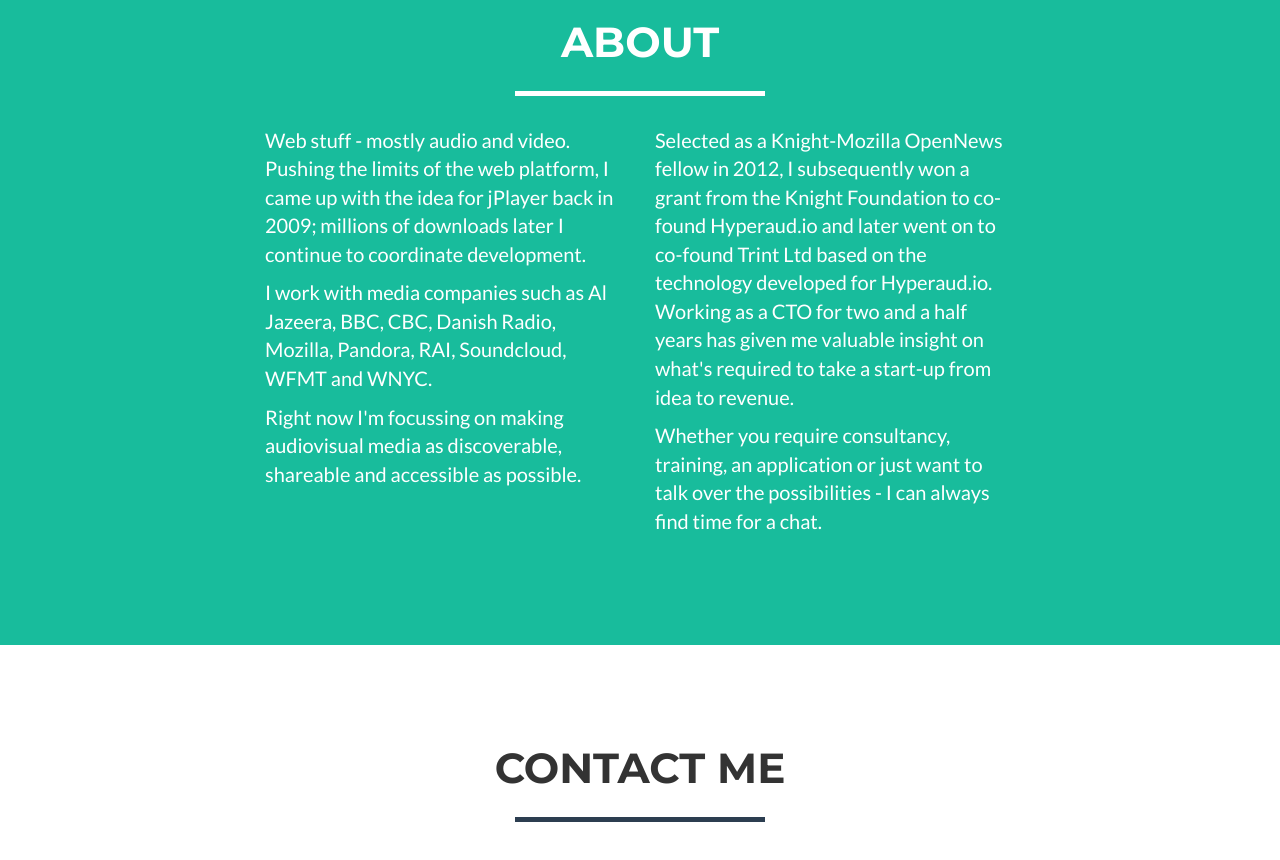
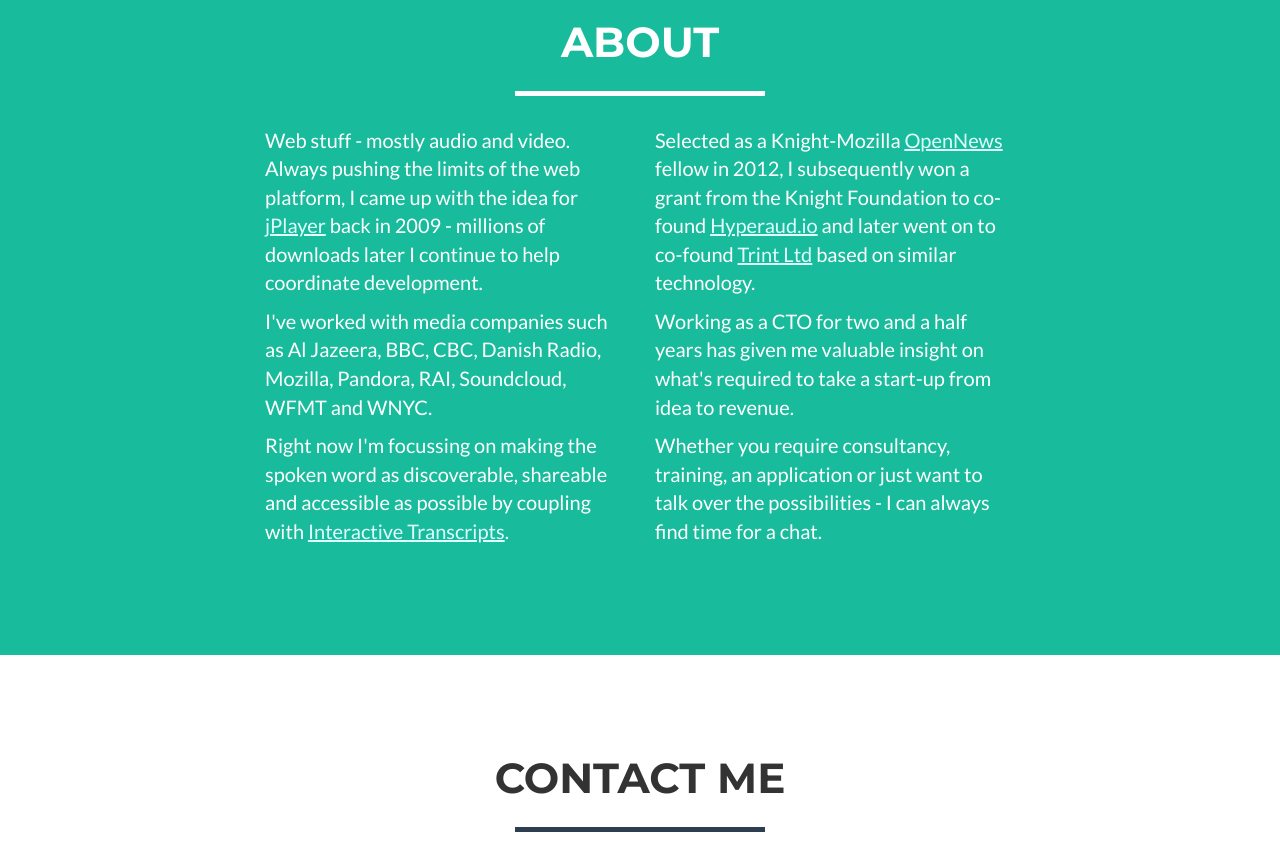
Before and after one commit to maboa/maboa.co, a website: page index.html in a window 1280 px wide. Shown: the part 1940-2800 px from the top of the page. Drawn offline with nearby package versions, Linux system fonts and the light colour scheme.

Commit message:
tweaks to main text

```diff
--- a/css/freelancer.css
+++ b/css/freelancer.css
@@ -184,6 +184,13 @@
   background: #18BC9C;
   color: white;
 }
+
+section.success a {
+  color: #e0ffff;
+  text-decoration: underline;
+  text-decoration-skip: ink;
+}
+
 @media (max-width: 767px) {
   section {
     padding: 75px 0;
--- a/index.html
+++ b/index.html
@@ -18,7 +18,7 @@
     <link href="vendor/bootstrap/css/bootstrap.min.css" rel="stylesheet">
 
     <!-- Theme CSS -->
-    <link href="css/freelancer.min.css" rel="stylesheet">
+    <link href="css/freelancer.css" rel="stylesheet">
 
     <!-- Custom Fonts -->
     <link href="vendor/font-awesome/css/font-awesome.min.css" rel="stylesheet" type="text/css">
@@ -79,7 +79,7 @@
                     <div class="intro-text">
                         <h1 class="name">Mark Boas</h1>
                         <hr class="star-light">
-                        <span class="skills">Creative Technologist - Media Developer - Project Manager</span>
+                        <span class="skills">Web Developer - Project Manager - Media Technologist</span>
                     </div>
                 </div>
             </div>
@@ -201,12 +201,13 @@
             </div>
             <div class="row">
                 <div class="col-lg-4 col-lg-offset-2">
-                    <p>Web stuff - mostly audio and video. Pushing the limits of the web platform, I came up with the idea for jPlayer back in 2009; millions of downloads later I continue to coordinate development.</p>
-                    <p>I work with media companies such as Al Jazeera, BBC, CBC, Danish Radio, Mozilla, Pandora, RAI, Soundcloud, WFMT and WNYC.</p>
-                    <p>Right now I'm focussing on making audiovisual media as discoverable, shareable and accessible as possible.</p>
+                    <p>Web stuff - mostly audio and video. Always pushing the limits of the web platform, I came up with the idea for <a href="http://jPlayer.org">jPlayer</a> back in 2009 - millions of downloads later I continue to help coordinate development.</p>
+                    <p>I've worked with media companies such as Al Jazeera, BBC, CBC, Danish Radio, Mozilla, Pandora, RAI, Soundcloud, WFMT and WNYC.</p>
+                    <p>Right now I'm focussing on making the spoken word as discoverable, shareable and accessible as possible by coupling with <a href="https://en.wikipedia.org/wiki/Interactive_Transcripts">Interactive Transcripts</a>.</p>
                 </div>
                 <div class="col-lg-4">
-                    <p>Selected as a Knight-Mozilla OpenNews fellow in 2012, I subsequently won a grant from the Knight Foundation to co-found Hyperaud.io and later went on to co-found Trint Ltd based on the technology developed for Hyperaud.io. Working as a CTO for two and a half years has given me valuable insight on what's required to take a start-up from idea to revenue.</p>
+                    <p>Selected as a Knight-Mozilla <a href="https://opennews.org/">OpenNews</a> fellow in 2012, I subsequently won a grant from the Knight Foundation to co-found <a href="http://hyperaud.io">Hyperaud.io</a> and later went on to co-found <a href="https://trint.com">Trint Ltd</a> based on similar technology.</p>
+                    <p>Working as a CTO for two and a half years has given me valuable insight on what's required to take a start-up from idea to revenue.</p>
                     <p>Whether you require consultancy, training, an application or just want to talk over the possibilities - I can always find time for a chat.</p>
                 </div>
                 <!--<div class="col-lg-8 col-lg-offset-2 text-center">
@@ -448,7 +449,7 @@
                             <hr class="star-primary">
                             <img src="img/portfolio/hyperaudio.png" class="img-responsive img-centered" alt="">
                             <p>Funded by the Knight Foundation, Hyperaudio Inc was created as a non-profit technology platform that explored the application of timed-transcripts as a way of increasing accessibility and promoting media literacy through use of the remix. All code released under open source licenses.</p>
-                            <p>Sponsored my the Mozilla Ignite initiative, Hyperaud.io was selected to take part in the Gigabit Challenge and part of Mozilla's WebFWD incubator.</p>
+                            <p>Sponsored by the Mozilla Ignite initiative, Hyperaud.io was selected to take part in the Gigabit Challenge and part of Mozilla's WebFWD incubator.</p>
                             <p>We worked closely with Chattanooga Public Library to apply Hyperaud.io to oral history content and encourage kids to tell their own stories through remixing.</p>
                             <p>Work continues on The Hyperaudio Project in collaboration with the <a href="http://studsterkel.wfmt.com/">Studs Terkel Radio Archive</a> as we bring 1000 hours of audio content to the <a href="hyperaud.io">Hyperaud.io</a> platform.</p>
                             <p>
@@ -566,7 +567,7 @@
                             <img src="img/portfolio/breakingout.png" class="img-responsive img-centered" alt="">
                             <p><a href="http://futurebroadcasts.com">Breaking Out</a> was a project I worked on together with my colleague <a href="https://twitter.com/thepag">Mark Panaghiston</a> and BBC R&amp;D as part of their <a href="http://www.bbc.co.uk/blogs/researchanddevelopment/2012/07/what-is-perceptive-media.shtml">Perceptive Media</a> experiments.</p>
                             <p>The brief: to create a radio story that would contain differing content depending on the listener's circumstances. Taking into consideration inputs such as location, weather, cinema listings and even social media logins we adapted the dialog to create a unique experience for each listener.</p>
-                            <p>This project involved a great deal of real-time audio manipulation of both content and effects. Taking advantage of the newly minted <a href="https://developer.mozilla.org/en-US/docs/Web/API/Web_Audio_API">Web Audio API</a> (of which I was part of the W3C Working Group) we were able to "compose" audio on the fly. We used libraries such as speech.js to create speech from text and various <a href="https://en.wikipedia.org/wiki/Convolution_reverb">"convolutions"</a> to add ambience to the accoustics. We even managed to pull in, manipulate and mix BBC Radio Streams.</p>
+                            <p>This project involved a great deal of real-time audio manipulation of both content and effects. Taking advantage of the newly minted <a href="https://developer.mozilla.org/en-US/docs/Web/API/Web_Audio_API">Web Audio API</a> (of which I was part of the W3C Working Group) we were able to "compose" audio on the fly. We used libraries such as speech.js to create speech from text and various <a href="https://en.wikipedia.org/wiki/Convolution_reverb">"convolutions"</a> to add ambience to the acoustics. We even managed to pull in, manipulate and mix BBC Radio Streams.</p>
                             <p>The result was an ambitious concept successfully brought to life and demoed around the UK as an example of how media can be manipulated to fit your circumstances. It also served as a reminder of the power of aggregated information. </p>
                             <p>
                               <h3>Blog posts</h3>
```
